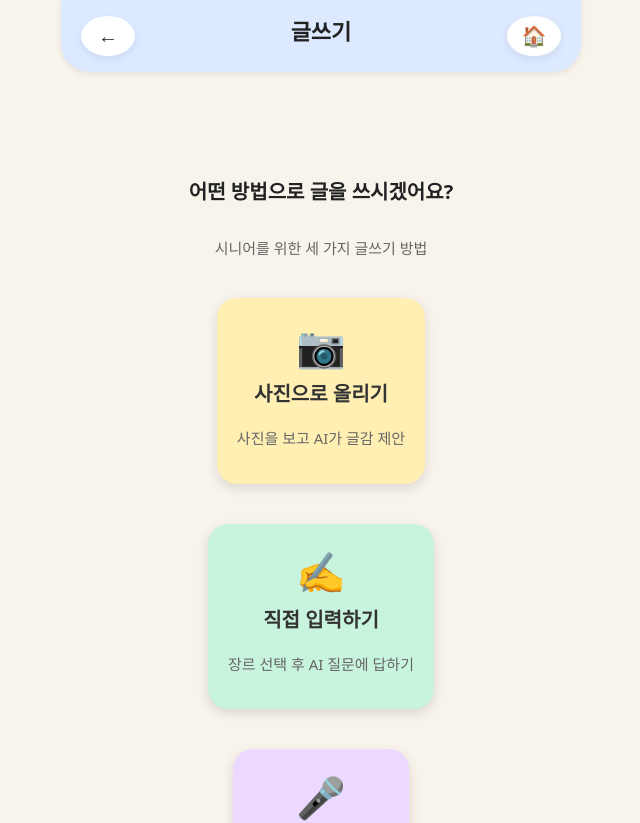
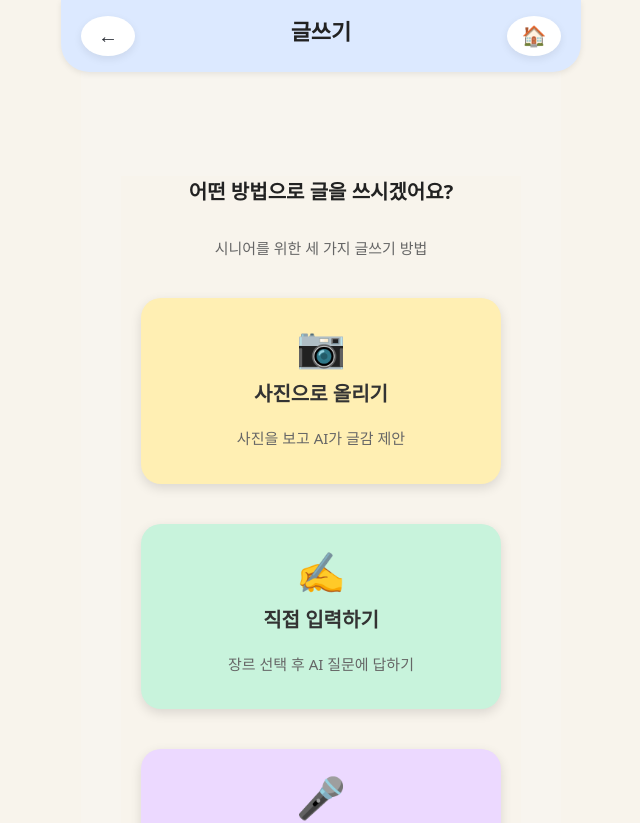
Before and after one commit to sunsudun25-cloud/hidi-story-maker, a React (Vite) app: page /write/start in a window 1280 px wide. Shown: the top 823 px of the page, without its empty margins (319-959 px from the left). Built offline with nearby package versions, Linux system fonts and the light colour scheme.

Commit message:
UI: Make option cards equal width (100%)

```diff
--- a/src/styles/screen.css
+++ b/src/styles/screen.css
@@ -38,6 +38,8 @@
   transition: transform 0.15s ease, box-shadow 0.15s ease;
   margin-bottom: var(--space-md);
   min-height: 160px; /* ⭐ 최소 높이로 크기 통일 */
+  width: 100%; /* ⭐ 가로 크기 통일 */
+  max-width: 100%; /* ⭐ 최대 너비 제한 */
 }
 
 .option-card.primary {
```
